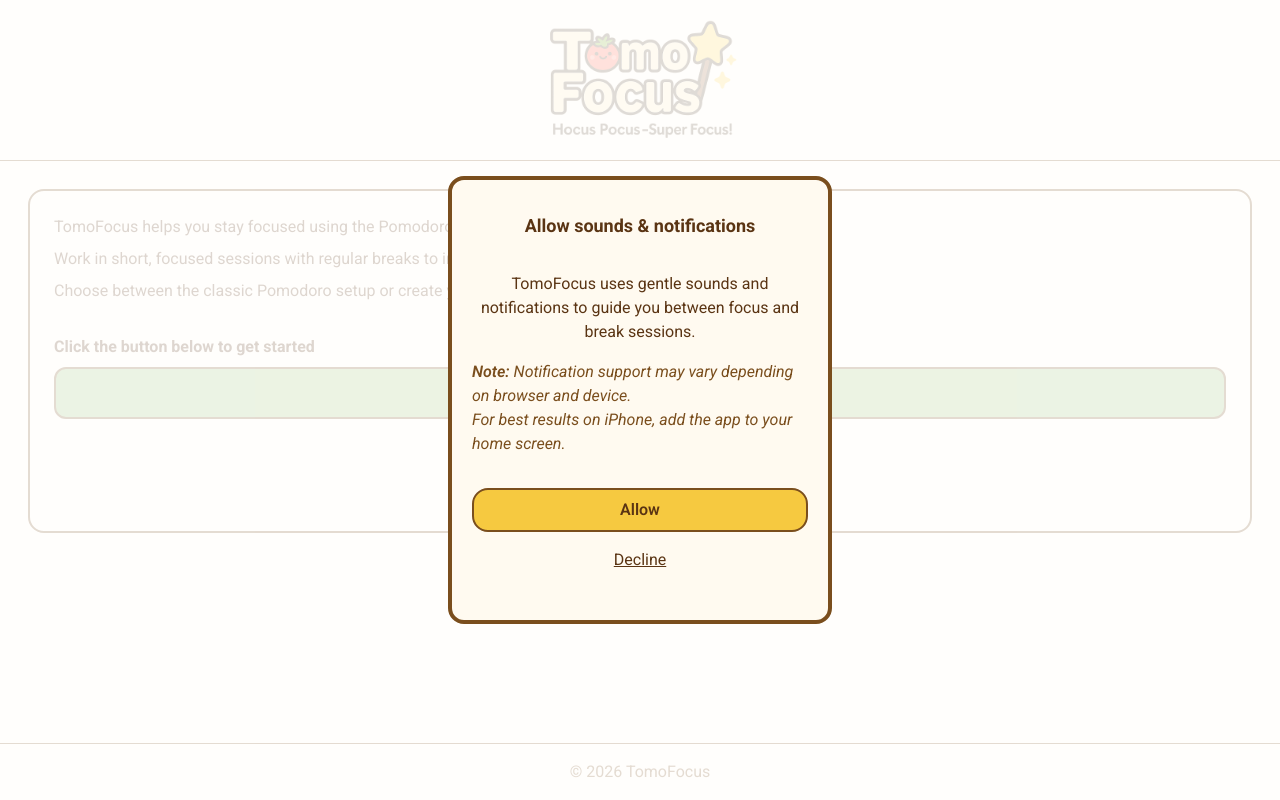
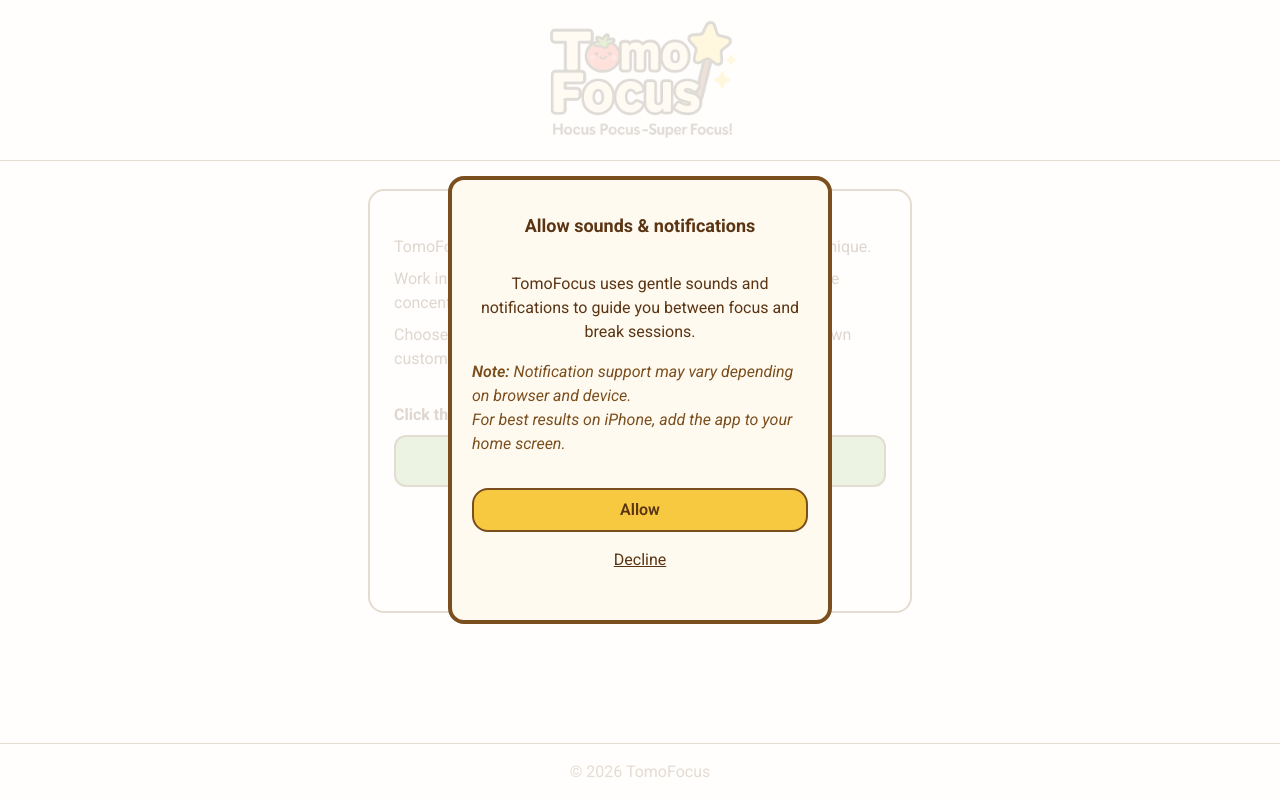
Before and after one commit to oliviaalmseger/TomoFocus, a React (Vite) app: page / in a window 1280 px wide. Built offline with nearby package versions, Linux system fonts and the light colour scheme.

Commit message:
style: Align StartPage styling with other pages

```diff
--- a/src/pages/StartPage.tsx
+++ b/src/pages/StartPage.tsx
@@ -14,11 +14,11 @@
 
     return (
         <>
-        <div>
-            <section>
+        <section className="flex justify-center px-2">
+            <div className="w-full max-w-[600px]">
                 <h1 className="sr-only">TomoFocus, a timer-focus app</h1>
-                <div className="m-7 border-2 border-border rounded-2xl p-6  bg-background flex flex-col gap-2">
-                    <p>TomoFocus helps you stay focused using the Pomodoro technique.</p>
+                <div className="m-7 border-2 border-border rounded-2xl p-6 bg-background flex flex-col gap-2">
+                    <p className="mt-5">TomoFocus helps you stay focused using the Pomodoro technique.</p>
                     <p>Work in short, focused sessions with regular breaks to improve concentration and reduce stress.</p>
                     <p>Choose between the classic Pomodoro setup or create your own custom time settings.</p>
 
@@ -26,13 +26,13 @@
                     <button
                     onClick={handleStart}
                     className="bg-primary hover:brightness-110 transition-colors border-2 border-border text-third py-3 px-6 rounded-xl">Time to Focus!</button>
-                    <img src={tomoicon} alt="decorative tomato mascot" className="w-20 mx-auto"/>
+                    <img src={tomoicon} alt="decorative tomato mascot" className="w-20 mx-auto mt-3"/>
                 </div>
-            </section>
+            </div>
             {showPermissionModal && (
                 <PermissionModal onClose={() => setShowPermissionModal(false)} />
             )}
-        </div>
+        </section>
         </>
     );
 };
```
